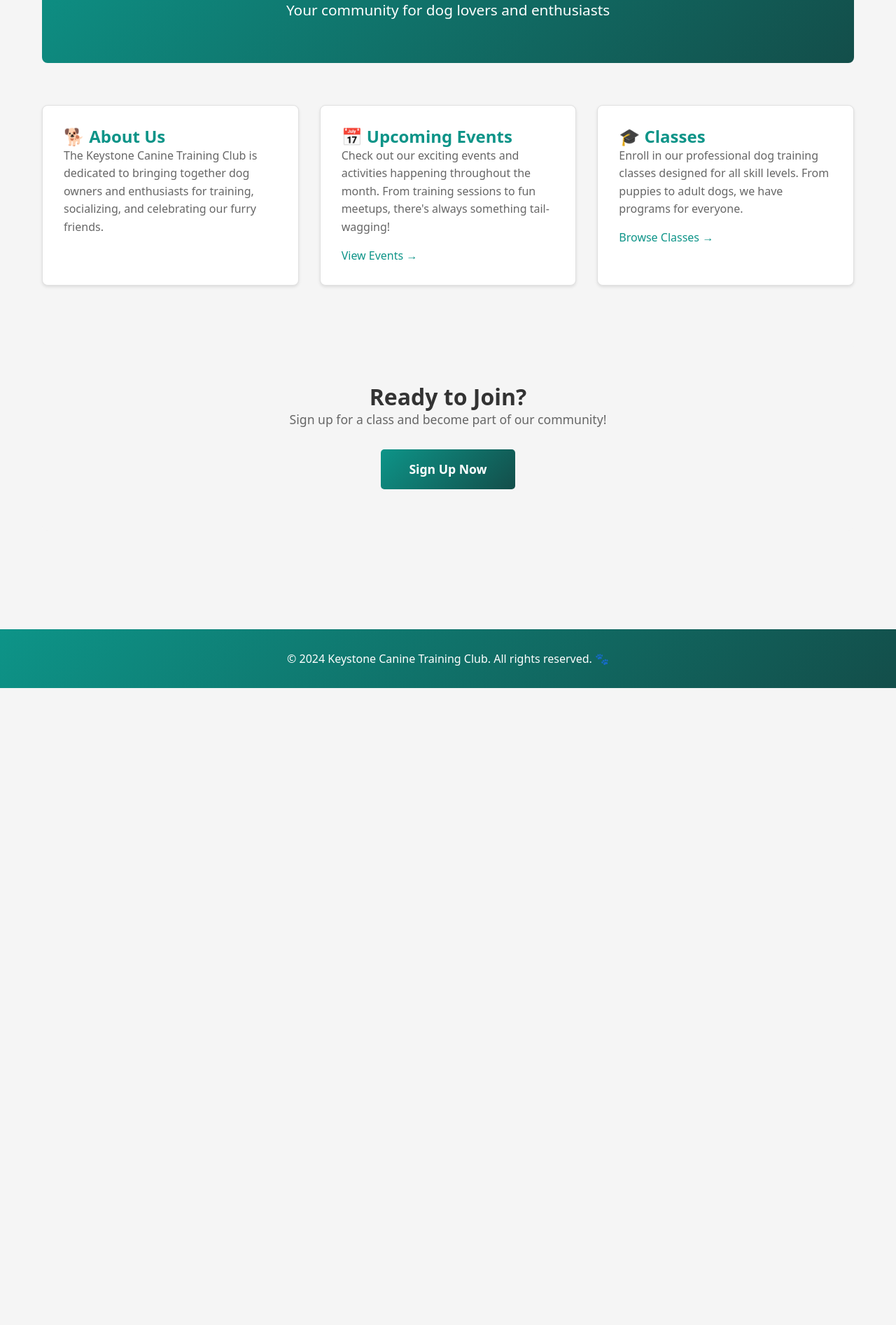
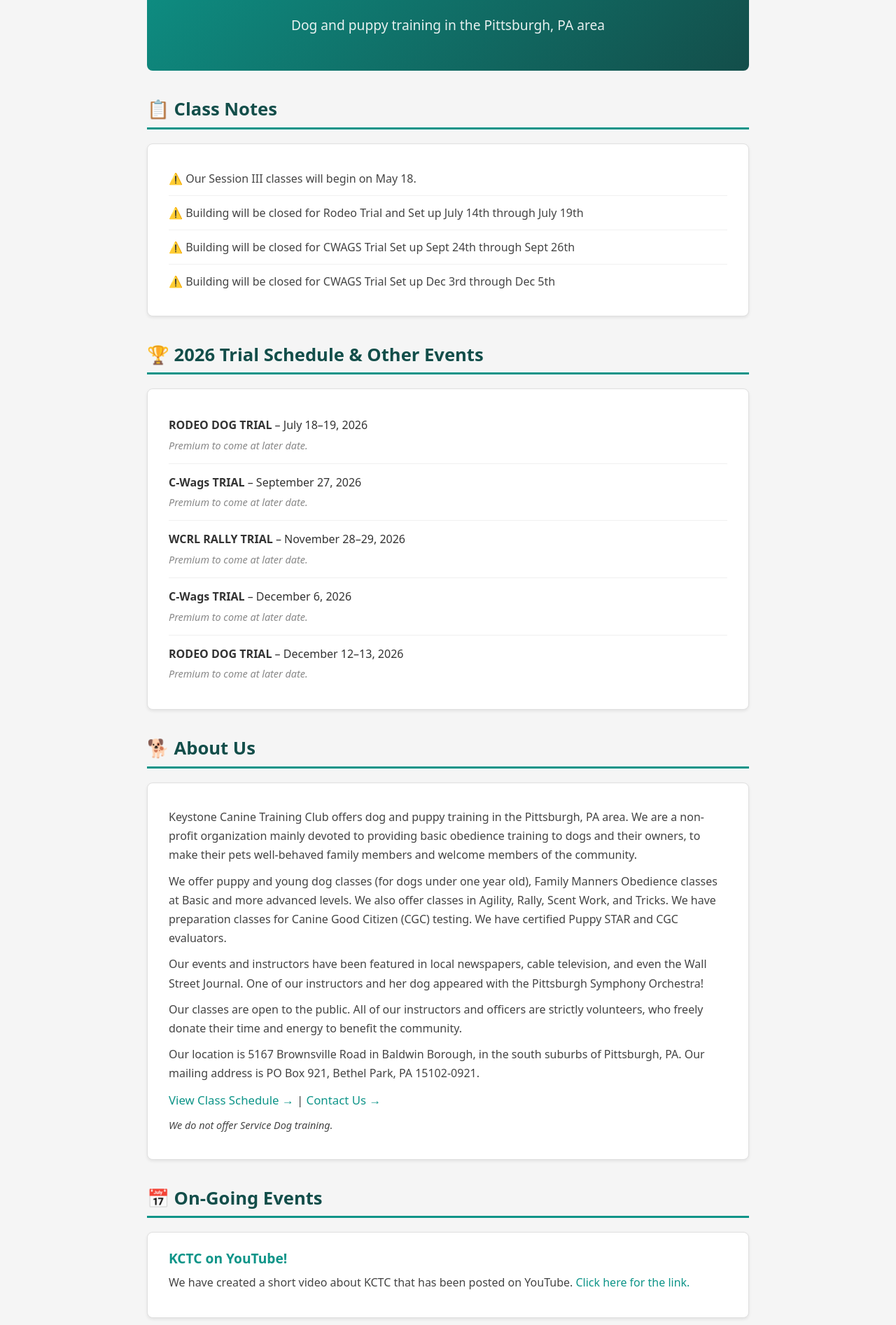
Before and after one commit to gearhartjj1/newDogClubSite, a React (Vite) app: page / in a window 1280 px wide. Shown: the part 227-2120 px from the top of the page at 70% size. Before the commit the page ends 1210 px from the top, so only its background shows below. Built offline with nearby package versions, Linux system fonts and the light colour scheme; no server answers.

Commit message:
update main menu to be similar to old site

```diff
--- a/src/App.tsx
+++ b/src/App.tsx
@@ -1,7 +1,6 @@
 import { BrowserRouter as Router, Routes, Route } from 'react-router-dom';
 import Navigation from './components/Navigation';
 import Home from './pages/Home';
-import Events from './pages/Events';
 import Classes from './pages/Classes';
 import ClassSignup from './pages/ClassSignup';
 import Login from './pages/Login';
@@ -17,7 +16,6 @@
         <main className="main-content">
           <Routes>
             <Route path="/" element={<Home />} />
-            <Route path="/events" element={<Events />} />
             <Route path="/classes" element={<Classes />} />
             <Route path="/signup" element={<ClassSignup />} />
             <Route path="/login" element={<Login />} />
--- a/src/components/Navigation.tsx
+++ b/src/components/Navigation.tsx
@@ -29,11 +29,6 @@
             </Link>
           </li>
           <li>
-            <Link to="/events" onClick={() => setMobileMenuOpen(false)}>
-              Events
-            </Link>
-          </li>
-          <li>
             <Link to="/classes" onClick={() => setMobileMenuOpen(false)}>
               Classes
             </Link>
--- a/src/pages/Home.module.css
+++ b/src/pages/Home.module.css
@@ -1,12 +1,12 @@
 .container {
-  max-width: 1200px;
+  max-width: 900px;
   margin: 0 auto;
-  padding: 0 20px;
+  padding: 0 20px 60px;
 }
 
 .hero {
   text-align: center;
-  padding: 60px 20px;
+  padding: 50px 20px;
   background: linear-gradient(135deg, #0d9488 0%, #134e4a 100%);
   color: white;
   border-radius: 8px;
@@ -14,50 +14,96 @@
 }
 
 .hero h1 {
-  font-size: 3rem;
-  margin: 0 0 20px 0;
+  font-size: 2.5rem;
+  margin: 0 0 15px 0;
 }
 
 .hero p {
-  font-size: 1.3rem;
+  font-size: 1.2rem;
   margin: 0;
+  opacity: 0.9;
 }
 
-.content {
-  display: grid;
-  grid-template-columns: repeat(auto-fit, minmax(300px, 1fr));
-  gap: 30px;
-  padding: 40px 0;
+.section {
+  margin-top: 40px;
+}
+
+.sectionTitle {
+  font-size: 1.6rem;
+  color: #134e4a;
+  border-bottom: 3px solid #0d9488;
+  padding-bottom: 10px;
+  margin-bottom: 20px;
 }
 
 .card {
   background: white;
   border: 1px solid #e0e0e0;
   border-radius: 8px;
-  padding: 30px;
-  box-shadow: 0 2px 4px rgba(0, 0, 0, 0.1);
-  transition: transform 0.3s, box-shadow 0.3s;
+  padding: 25px 30px;
+  box-shadow: 0 2px 4px rgba(0, 0, 0, 0.08);
+  margin-bottom: 20px;
 }
 
-.card:hover {
-  transform: translateY(-5px);
-  box-shadow: 0 4px 12px rgba(0, 0, 0, 0.15);
-}
-
-.card h2 {
+.card h3 {
   margin-top: 0;
   color: #0d9488;
-  font-size: 1.5rem;
+  font-size: 1.2rem;
 }
 
 .card p {
-  color: #666;
+  color: #444;
+  line-height: 1.7;
+  margin: 10px 0;
+}
+
+.notesList {
+  list-style: none;
+  padding: 0;
+  margin: 0;
+}
+
+.notesList li {
+  padding: 12px 0;
+  border-bottom: 1px solid #f0f0f0;
+  color: #444;
+  line-height: 1.5;
+}
+
+.notesList li:last-child {
+  border-bottom: none;
+}
+
+.notesList li::before {
+  content: "⚠️ ";
+}
+
+.eventList {
+  list-style: none;
+  padding: 0;
+  margin: 0;
+}
+
+.eventList li {
+  padding: 14px 0;
+  border-bottom: 1px solid #f0f0f0;
+  color: #333;
   line-height: 1.6;
 }
 
+.eventList li:last-child {
+  border-bottom: none;
+}
+
+.subtext {
+  display: block;
+  font-size: 0.9rem;
+  color: #888;
+  margin-top: 4px;
+  font-style: italic;
+}
+
 .link {
-  display: inline-block;
-  margin-top: 15px;
   color: #0d9488;
   text-decoration: none;
   font-weight: 500;
@@ -66,41 +112,30 @@
 
 .link:hover {
   color: #134e4a;
+  text-decoration: underline;
 }
 
-.cta {
-  text-align: center;
-  padding: 60px 20px;
-  background: #f5f5f5;
-  border-radius: 8px;
-  margin: 40px 0;
+.aboutLinks {
+  margin-top: 20px;
+  font-size: 1.05rem;
 }
 
-.cta h2 {
-  font-size: 2rem;
-  margin-top: 0;
-  color: #333;
+.note {
+  font-style: italic;
+  color: #888;
+  font-size: 0.9rem;
 }
 
-.cta p {
-  color: #666;
-  font-size: 1.1rem;
-  margin-bottom: 30px;
+@media (max-width: 600px) {
+  .hero h1 {
+    font-size: 1.8rem;
+  }
+
+  .sectionTitle {
+    font-size: 1.3rem;
+  }
+
+  .card {
+    padding: 20px;
+  }
 }
-
-.button {
-  display: inline-block;
-  background: linear-gradient(135deg, #0d9488 0%, #134e4a 100%);
-  color: white;
-  padding: 15px 40px;
-  text-decoration: none;
-  border-radius: 5px;
-  font-weight: 600;
-  font-size: 1.1rem;
-  transition: transform 0.3s, box-shadow 0.3s;
-}
-
-.button:hover {
-  transform: scale(1.05);
-  box-shadow: 0 4px 12px rgba(13, 148, 136, 0.4);
-}
--- a/src/pages/Home.tsx
+++ b/src/pages/Home.tsx
@@ -6,47 +6,143 @@
     <div className={styles.container}>
       <section className={styles.hero}>
         <h1>Welcome to Keystone Canine Training Club</h1>
-        <p>Your community for dog lovers and enthusiasts</p>
+        <p>Dog and puppy training in the Pittsburgh, PA area</p>
       </section>
 
-      <section className={styles.content}>
+      {/* CLASS NOTES */}
+      <section className={styles.section}>
+        <h2 className={styles.sectionTitle}>📋 Class Notes</h2>
         <div className={styles.card}>
-          <h2>🐕 About Us</h2>
+          <ul className={styles.notesList}>
+            <li>Our Session III classes will begin on May 18.</li>
+            <li>Building will be closed for Rodeo Trial and Set up July 14th through July 19th</li>
+            <li>Building will be closed for CWAGS Trial Set up Sept 24th through Sept 26th</li>
+            <li>Building will be closed for CWAGS Trial Set up Dec 3rd through Dec 5th</li>
+          </ul>
+        </div>
+      </section>
+
+      {/* 2026 TRIAL SCHEDULE */}
+      <section className={styles.section}>
+        <h2 className={styles.sectionTitle}>🏆 2026 Trial Schedule &amp; Other Events</h2>
+        <div className={styles.card}>
+          <ul className={styles.eventList}>
+            <li>
+              <strong>RODEO DOG TRIAL</strong> – July 18–19, 2026
+              <span className={styles.subtext}>Premium to come at later date.</span>
+            </li>
+            <li>
+              <strong>C-Wags TRIAL</strong> – September 27, 2026
+              <span className={styles.subtext}>Premium to come at later date.</span>
+            </li>
+            <li>
+              <strong>WCRL RALLY TRIAL</strong> – November 28–29, 2026
+              <span className={styles.subtext}>Premium to come at later date.</span>
+            </li>
+            <li>
+              <strong>C-Wags TRIAL</strong> – December 6, 2026
+              <span className={styles.subtext}>Premium to come at later date.</span>
+            </li>
+            <li>
+              <strong>RODEO DOG TRIAL</strong> – December 12–13, 2026
+              <span className={styles.subtext}>Premium to come at later date.</span>
+            </li>
+          </ul>
+        </div>
+      </section>
+
+      {/* ABOUT US */}
+      <section className={styles.section}>
+        <h2 className={styles.sectionTitle}>🐕 About Us</h2>
+        <div className={styles.card}>
           <p>
-            The Keystone Canine Training Club is dedicated to bringing together dog owners and enthusiasts
-            for training, socializing, and celebrating our furry friends.
+            Keystone Canine Training Club offers dog and puppy training in the Pittsburgh, PA area.
+            We are a non-profit organization mainly devoted to providing basic obedience training to
+            dogs and their owners, to make their pets well-behaved family members and welcome members
+            of the community.
+          </p>
+          <p>
+            We offer puppy and young dog classes (for dogs under one year old), Family Manners
+            Obedience classes at Basic and more advanced levels. We also offer classes in Agility,
+            Rally, Scent Work, and Tricks. We have preparation classes for Canine Good Citizen (CGC)
+            testing. We have certified Puppy STAR and CGC evaluators.
+          </p>
+          <p>
+            Our events and instructors have been featured in local newspapers, cable television, and
+            even the Wall Street Journal. One of our instructors and her dog appeared with the
+            Pittsburgh Symphony Orchestra!
+          </p>
+          <p>
+            Our classes are open to the public. All of our instructors and officers are strictly
+            volunteers, who freely donate their time and energy to benefit the community.
+          </p>
+          <p>
+            Our location is 5167 Brownsville Road in Baldwin Borough, in the south suburbs of
+            Pittsburgh, PA. Our mailing address is PO Box 921, Bethel Park, PA 15102-0921.
+          </p>
+          <p className={styles.aboutLinks}>
+            <Link to="/classes" className={styles.link}>View Class Schedule →</Link>
+            {' | '}
+            <Link to="/contact" className={styles.link}>Contact Us →</Link>
+          </p>
+          <p className={styles.note}>We do not offer Service Dog training.</p>
+        </div>
+      </section>
+
+      {/* ON-GOING EVENTS */}
+      <section className={styles.section}>
+        <h2 className={styles.sectionTitle}>📅 On-Going Events</h2>
+
+        <div className={styles.card}>
+          <h3>KCTC on YouTube!</h3>
+          <p>
+            We have created a short video about KCTC that has been posted on YouTube.{' '}
+            <a
+              href="https://www.youtube.com"
+              target="_blank"
+              rel="noopener noreferrer"
+              className={styles.link}
+            >
+              Click here for the link.
+            </a>
           </p>
         </div>
 
         <div className={styles.card}>
-          <h2>📅 Upcoming Events</h2>
+          <h3>Competition Level Obedience Training Drop-In Class</h3>
           <p>
-            Check out our exciting events and activities happening throughout the month.
-            From training sessions to fun meetups, there's always something tail-wagging!
+            Our Competition Level Obedience class is held Saturdays at 9:00 am. Julie Agosti is the
+            instructor, and she teaches the skills needed for AKC Open Obedience. It is intended for
+            handlers ready to move on to AKC Open from AKC Novice. A Novice title is not a
+            prerequisite to attend this class.
           </p>
-          <Link to="/events" className={styles.link}>
-            View Events →
-          </Link>
+          <p>
+            Contact Terry Younkins (<a href="mailto:terryyounkins@hotmail.com" className={styles.link}>terryyounkins@hotmail.com</a>)
+            by 8:00 pm each Friday before the class if you wish to attend. No drop-ins will be allowed.
+          </p>
         </div>
 
         <div className={styles.card}>
-          <h2>🎓 Classes</h2>
+          <h3>Conformation Drop-In Class &amp; Introduction to Conformation</h3>
           <p>
-            Enroll in our professional dog training classes designed for all skill levels.
-            From puppies to adult dogs, we have programs for everyone.
+            Our Conformation Drop-In class with Clare Schmalz is held every Wednesday at 8:30 pm,
+            even between class sessions. No advance registration is needed.
           </p>
-          <Link to="/classes" className={styles.link}>
-            Browse Classes →
-          </Link>
+          <p>
+            Introduction to Conformation is a 5-week class, by appointment. Send an email to{' '}
+            <a href="mailto:info@keystonecanine.com" className={styles.link}>info@keystonecanine.com</a>{' '}
+            if you wish to enroll.
+          </p>
         </div>
-      </section>
 
-      <section className={styles.cta}>
-        <h2>Ready to Join?</h2>
-        <p>Sign up for a class and become part of our community!</p>
-        <Link to="/classes" className={styles.button}>
-          Sign Up Now
-        </Link>
+        <div className={styles.card}>
+          <h3>Membership &amp; Board Meetings</h3>
+          <p>
+            Our regular membership meetings are normally held the third Sunday of odd-numbered months,
+            at 7:00 at KCTC.
+          </p>
+          <p>Our Board meetings are held when appropriate.</p>
+        </div>
       </section>
     </div>
   );
```
Also changed, not shown: src/pages/Events.module.css (deleted, +0 -109 lines), src/pages/Events.tsx (deleted, +0 -54 lines).
